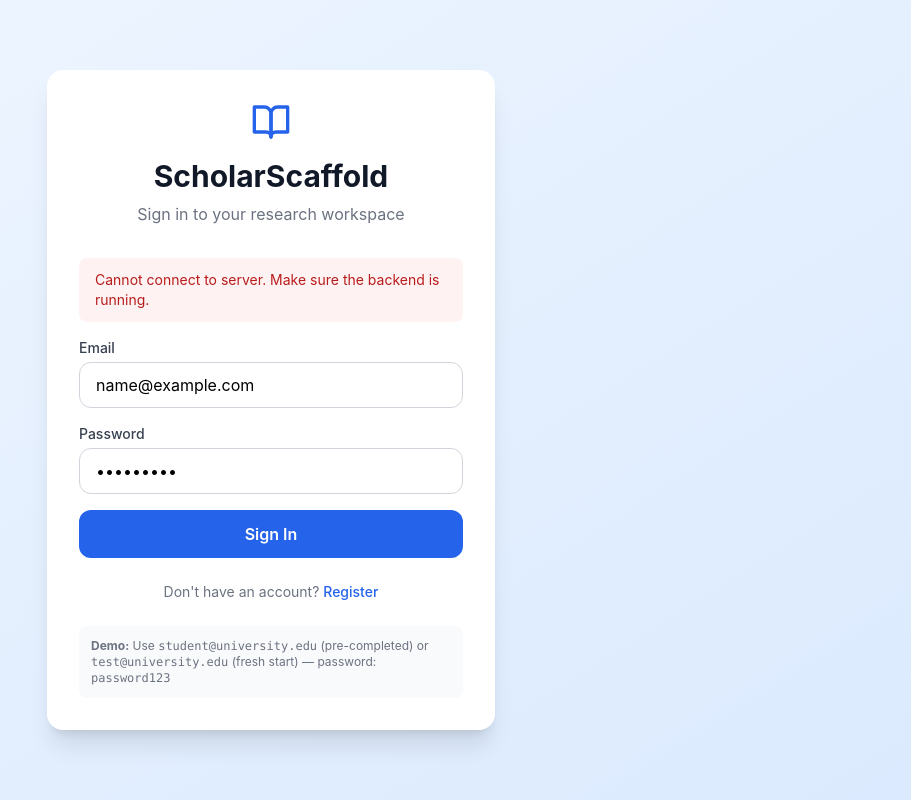
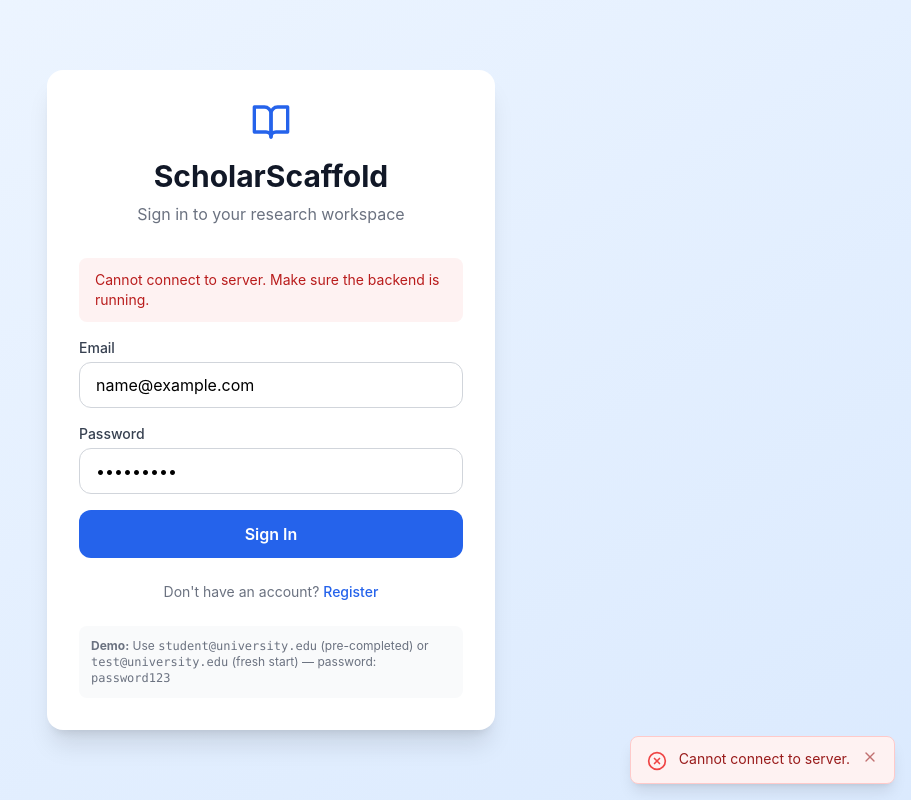
Before and after one commit to wendymarquette68/ScholarScaffold, a React (Vite) app in the folder scholar-scaffold/: page /login in a window 1280 px wide. Both pictures are taken after typing "name@example.com", "Sample123" into the empty fields and a click on the button "Sign In". Shown: the whole page, without its empty margins (369-1280 px from the left). Built offline with nearby package versions, Linux system fonts and the light colour scheme; no server answers.

Commit message:
Add loading spinners and toast notifications

```diff
--- a/scholar-scaffold/src/App.tsx
+++ b/scholar-scaffold/src/App.tsx
@@ -2,7 +2,7 @@ import { Routes, Route, Navigate } from 'react-router-dom';
 import { useUser } from './context/UserContext';
 import Navbar from './components/layout/Navbar';
 import Sidebar from './components/layout/Sidebar';
-import { BookOpen } from 'lucide-react';
+import { FullPageSpinner } from './components/common/Spinner';
 import LoginPage from './pages/LoginPage';
 import RegisterPage from './pages/RegisterPage';
 import ConsentPage from './pages/ConsentPage';
@@ -47,14 +47,7 @@ export default function App() {
   const { isLoading } = useUser();
 
   if (isLoading) {
-    return (
-      <div className="min-h-screen bg-gradient-to-br from-primary-50 to-blue-100 flex items-center justify-center">
-        <div className="text-center">
-          <BookOpen className="w-12 h-12 text-primary-600 mx-auto mb-4 animate-pulse" />
-          <p className="text-gray-500 text-sm">Loading your workspace...</p>
-        </div>
-      </div>
-    );
+    return <FullPageSpinner label="Loading your workspace..." />;
   }
 
   return (
--- /dev/null
+++ b/scholar-scaffold/src/components/common/Spinner.tsx
@@ -0,0 +1,33 @@
+import { Loader2 } from 'lucide-react';
+
+interface SpinnerProps {
+  size?: 'sm' | 'md' | 'lg';
+  label?: string;
+  className?: string;
+}
+
+const sizeMap = {
+  sm: 'w-4 h-4',
+  md: 'w-6 h-6',
+  lg: 'w-10 h-10',
+};
+
+export default function Spinner({ size = 'md', label, className = '' }: SpinnerProps) {
+  return (
+    <span className={`inline-flex items-center gap-2 ${className}`}>
+      <Loader2 className={`${sizeMap[size]} animate-spin text-primary-600`} />
+      {label && <span className="text-gray-500 text-sm">{label}</span>}
+    </span>
+  );
+}
+
+export function FullPageSpinner({ label = 'Loading...' }: { label?: string }) {
+  return (
+    <div className="min-h-screen bg-gradient-to-br from-primary-50 to-blue-100 flex items-center justify-center">
+      <div className="text-center">
+        <Loader2 className="w-12 h-12 text-primary-600 mx-auto mb-4 animate-spin" />
+        <p className="text-gray-500 text-sm">{label}</p>
+      </div>
+    </div>
+  );
+}
--- /dev/null
+++ b/scholar-scaffold/src/context/ToastContext.tsx
@@ -0,0 +1,83 @@
+import { createContext, useContext, useState, useCallback } from 'react';
+import { CheckCircle, XCircle, AlertTriangle, Info, X } from 'lucide-react';
+
+type ToastType = 'success' | 'error' | 'warning' | 'info';
+
+interface Toast {
+  id: number;
+  message: string;
+  type: ToastType;
+}
+
+interface ToastContextValue {
+  showToast: (message: string, type?: ToastType) => void;
+}
+
+const ToastContext = createContext<ToastContextValue>({ showToast: () => {} });
+
+export function useToast() {
+  return useContext(ToastContext);
+}
+
+let nextId = 0;
+
+const iconMap = {
+  success: CheckCircle,
+  error: XCircle,
+  warning: AlertTriangle,
+  info: Info,
+};
+
+const colorMap = {
+  success: 'bg-green-50 border-green-200 text-green-800',
+  error: 'bg-red-50 border-red-200 text-red-800',
+  warning: 'bg-yellow-50 border-yellow-200 text-yellow-800',
+  info: 'bg-blue-50 border-blue-200 text-blue-800',
+};
+
+const iconColorMap = {
+  success: 'text-green-500',
+  error: 'text-red-500',
+  warning: 'text-yellow-500',
+  info: 'text-blue-500',
+};
+
+export function ToastProvider({ children }: { children: React.ReactNode }) {
+  const [toasts, setToasts] = useState<Toast[]>([]);
+
+  const removeToast = useCallback((id: number) => {
+    setToasts(prev => prev.filter(t => t.id !== id));
+  }, []);
+
+  const showToast = useCallback((message: string, type: ToastType = 'info') => {
+    const id = nextId++;
+    setToasts(prev => [...prev, { id, message, type }]);
+    setTimeout(() => removeToast(id), 4000);
+  }, [removeToast]);
+
+  return (
+    <ToastContext.Provider value={{ showToast }}>
+      {children}
+      <div className="fixed bottom-4 right-4 z-50 flex flex-col gap-2 max-w-sm">
+        {toasts.map(toast => {
+          const Icon = iconMap[toast.type];
+          return (
+            <div
+              key={toast.id}
+              className={`flex items-start gap-3 px-4 py-3 rounded-lg border shadow-lg animate-slide-in ${colorMap[toast.type]}`}
+            >
+              <Icon className={`w-5 h-5 mt-0.5 flex-shrink-0 ${iconColorMap[toast.type]}`} />
+              <p className="text-sm flex-1">{toast.message}</p>
+              <button
+                onClick={() => removeToast(toast.id)}
+                className="flex-shrink-0 opacity-60 hover:opacity-100 transition-opacity"
+              >
+                <X className="w-4 h-4" />
+              </button>
+            </div>
+          );
+        })}
+      </div>
+    </ToastContext.Provider>
+  );
+}
--- a/scholar-scaffold/src/main.tsx
+++ b/scholar-scaffold/src/main.tsx
@@ -3,13 +3,16 @@ import ReactDOM from 'react-dom/client'
 import { BrowserRouter } from 'react-router-dom'
 import App from './App'
 import { UserProvider } from './context/UserContext'
+import { ToastProvider } from './context/ToastContext'
 import './index.css'
 
 ReactDOM.createRoot(document.getElementById('root')!).render(
   <React.StrictMode>
     <BrowserRouter>
       <UserProvider>
-        <App />
+        <ToastProvider>
+          <App />
+        </ToastProvider>
       </UserProvider>
     </BrowserRouter>
   </React.StrictMode>,
--- a/scholar-scaffold/src/pages/ConsentPage.tsx
+++ b/scholar-scaffold/src/pages/ConsentPage.tsx
@@ -3,11 +3,14 @@ import { useUser } from '../context/UserContext';
 import ConsentModal from '../components/common/ConsentModal';
 import { useEffect, useState } from 'react';
 import { saveConsentFlag } from '../services/api';
+import { FullPageSpinner } from '../components/common/Spinner';
+import { useToast } from '../context/ToastContext';
 
 export default function ConsentPage() {
   const { user, updateConsentFlag } = useUser();
   const navigate = useNavigate();
   const [saving, setSaving] = useState(false);
+  const { showToast } = useToast();
 
   useEffect(() => {
     if (user?.consentFlag !== null && user?.consentFlag !== undefined) {
@@ -21,9 +24,11 @@ export default function ConsentPage() {
     try {
       await saveConsentFlag(user.id, consent);
       updateConsentFlag(consent);
+      showToast('Preference saved!', 'success');
       navigate('/dashboard', { replace: true });
     } catch {
       updateConsentFlag(consent);
+      showToast('Preference saved locally.', 'warning');
       navigate('/dashboard', { replace: true });
     } finally {
       setSaving(false);
@@ -31,11 +36,7 @@ export default function ConsentPage() {
   };
 
   if (saving) {
-    return (
-      <div className="min-h-screen bg-gray-50 flex items-center justify-center">
-        <p className="text-gray-500">Saving your preference...</p>
-      </div>
-    );
+    return <FullPageSpinner label="Saving your preference..." />;
   }
 
   return <ConsentModal onConsent={handleConsent} />;
--- a/scholar-scaffold/src/pages/LoginPage.tsx
+++ b/scholar-scaffold/src/pages/LoginPage.tsx
@@ -3,6 +3,8 @@ import { Link, useNavigate } from 'react-router-dom';
 import { useUser } from '../context/UserContext';
 import { loginUser } from '../services/api';
 import { BookOpen } from 'lucide-react';
+import Spinner from '../components/common/Spinner';
+import { useToast } from '../context/ToastContext';
 
 export default function LoginPage() {
   const [email, setEmail] = useState('');
@@ -10,6 +12,7 @@ export default function LoginPage() {
   const [error, setError] = useState('');
   const { login } = useUser();
   const navigate = useNavigate();
+  const { showToast } = useToast();
 
   const [loading, setLoading] = useState(false);
 
@@ -21,6 +24,7 @@ export default function LoginPage() {
       const data = await loginUser(email, password);
       if (data.success) {
         login(data.user);
+        showToast('Welcome back!', 'success');
         if (data.user.consentFlag === null) {
           navigate('/consent');
         } else {
@@ -28,9 +32,11 @@ export default function LoginPage() {
         }
       } else {
         setError(data.error || 'Invalid credentials.');
+        showToast(data.error || 'Invalid credentials.', 'error');
       }
     } catch {
       setError('Cannot connect to server. Make sure the backend is running.');
+      showToast('Cannot connect to server.', 'error');
     } finally {
       setLoading(false);
     }
@@ -77,9 +83,10 @@ export default function LoginPage() {
           </div>
           <button
             type="submit"
-            className="w-full bg-primary-600 text-white py-3 rounded-xl font-semibold hover:bg-primary-700 transition-colors"
+            disabled={loading}
+            className="w-full bg-primary-600 text-white py-3 rounded-xl font-semibold hover:bg-primary-700 transition-colors disabled:opacity-50 disabled:cursor-not-allowed flex items-center justify-center gap-2"
           >
-            Sign In
+            {loading ? <><Spinner size="sm" /> Signing in...</> : 'Sign In'}
           </button>
         </form>
 
--- a/scholar-scaffold/src/pages/RegisterPage.tsx
+++ b/scholar-scaffold/src/pages/RegisterPage.tsx
@@ -3,6 +3,8 @@ import { Link, useNavigate } from 'react-router-dom';
 import { useUser } from '../context/UserContext';
 import { registerUser } from '../services/api';
 import { BookOpen } from 'lucide-react';
+import Spinner from '../components/common/Spinner';
+import { useToast } from '../context/ToastContext';
 
 export default function RegisterPage() {
   const [name, setName] = useState('');
@@ -13,6 +15,7 @@ export default function RegisterPage() {
   const [loading, setLoading] = useState(false);
   const { login } = useUser();
   const navigate = useNavigate();
+  const { showToast } = useToast();
 
   const handleSubmit = async (e: React.FormEvent) => {
     e.preventDefault();
@@ -32,12 +35,15 @@ export default function RegisterPage() {
       const data = await registerUser(email, password, name);
       if (data.success) {
         login(data.user);
+        showToast('Account created successfully!', 'success');
         navigate('/consent');
       } else {
         setError(data.error || 'Registration failed.');
+        showToast(data.error || 'Registration failed.', 'error');
       }
     } catch {
       setError('Cannot connect to server. Make sure the backend is running.');
+      showToast('Cannot connect to server.', 'error');
     } finally {
       setLoading(false);
     }
@@ -107,9 +113,9 @@ export default function RegisterPage() {
           <button
             type="submit"
             disabled={loading}
-            className="w-full bg-primary-600 text-white py-3 rounded-xl font-semibold hover:bg-primary-700 transition-colors disabled:opacity-50 disabled:cursor-not-allowed"
+            className="w-full bg-primary-600 text-white py-3 rounded-xl font-semibold hover:bg-primary-700 transition-colors disabled:opacity-50 disabled:cursor-not-allowed flex items-center justify-center gap-2"
           >
-            {loading ? 'Creating Account...' : 'Create Account'}
+            {loading ? <><Spinner size="sm" /> Creating Account...</> : 'Create Account'}
           </button>
         </form>
 
--- a/scholar-scaffold/tailwind.config.js
+++ b/scholar-scaffold/tailwind.config.js
@@ -20,6 +20,15 @@ export default {
           900: '#1e3a8a',
         },
       },
+      keyframes: {
+        'slide-in': {
+          '0%': { transform: 'translateX(100%)', opacity: '0' },
+          '100%': { transform: 'translateX(0)', opacity: '1' },
+        },
+      },
+      animation: {
+        'slide-in': 'slide-in 0.3s ease-out',
+      },
     },
   },
   plugins: [],
```
